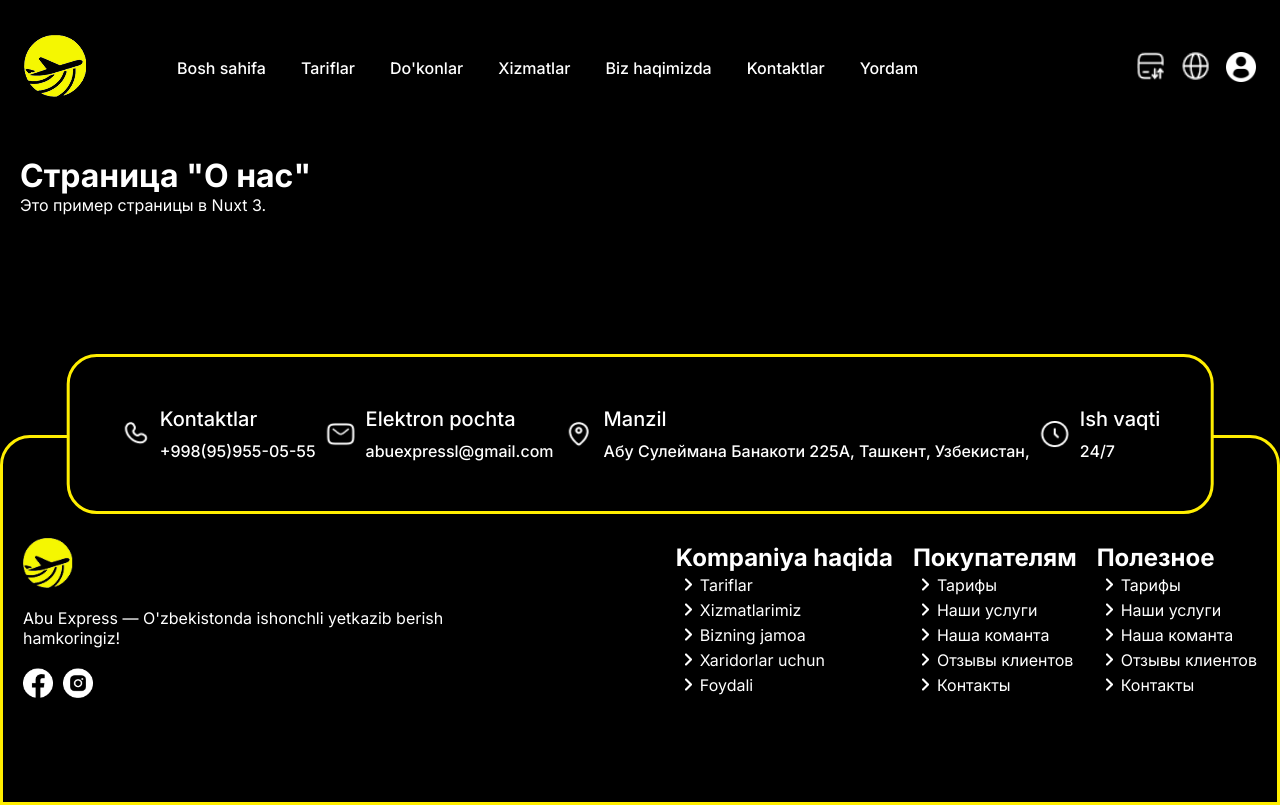
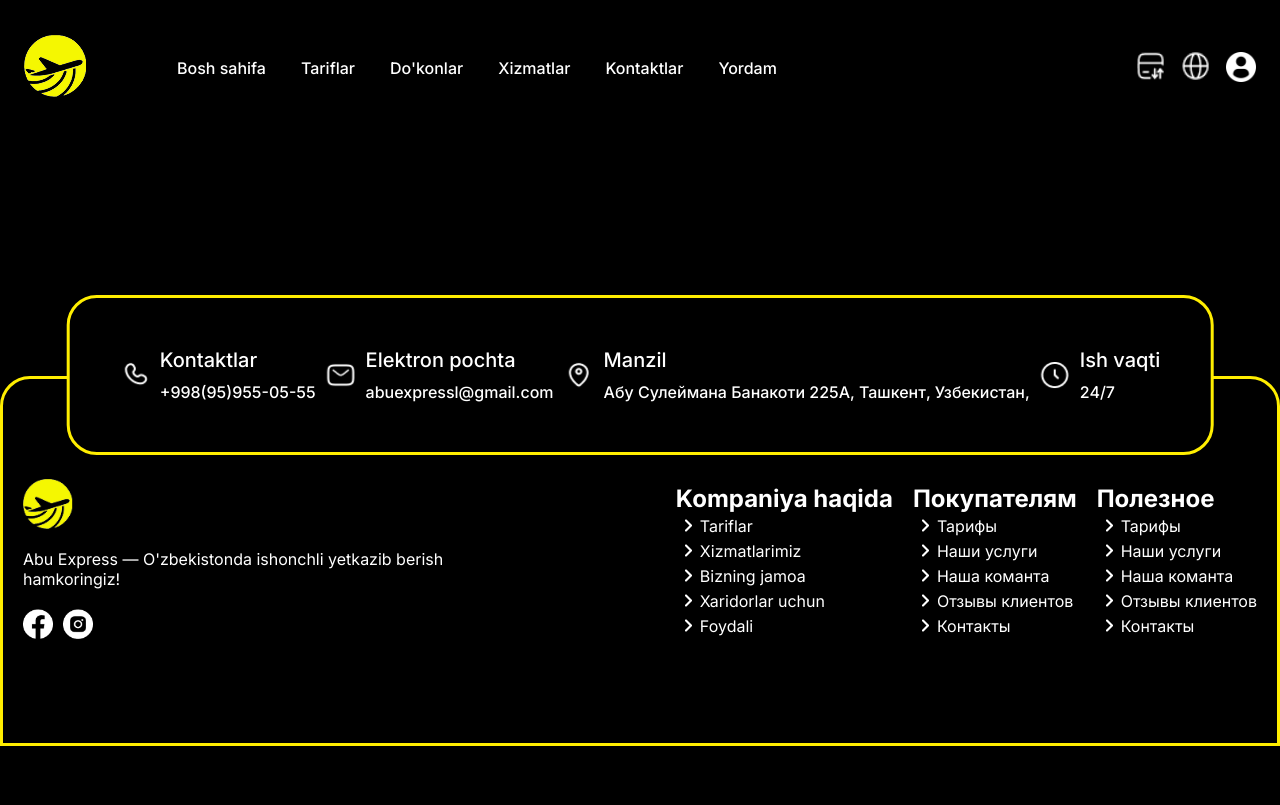
Before and after one commit to Sarvarchik2/express-abu, a Nuxt app: page /about/about in a window 1280 px wide. Built offline with nearby package versions, Linux system fonts and the light colour scheme.

Commit message:
feat: remove about page and its navigation links

```diff
--- a/components/navbar/navbar.vue
+++ b/components/navbar/navbar.vue
@@ -17,7 +17,7 @@
         <li><NuxtLink :to="localePath('/tarif')">{{ $t("tarif") }}</NuxtLink></li>
         <li><NuxtLink :to="localePath('/markets')">{{ $t("markets") }}</NuxtLink></li>
         <li><NuxtLink :to="localePath('/services')">{{ $t("services") }}</NuxtLink></li>
-        <li><NuxtLink :to="localePath('/')">{{ $t("about") }}</NuxtLink></li>
+
         <li><NuxtLink :to="localePath('/contact')">{{ $t("contact") }}</NuxtLink></li>
         <li><NuxtLink :to="localePath('/help')">{{ $t("help") }}</NuxtLink></li>
       </ul>
@@ -54,7 +54,7 @@
         <li><NuxtLink @click="closeMenu" :to="localePath('/tarif')">{{ $t("tarif") }}</NuxtLink></li>
         <li><NuxtLink @click="closeMenu" :to="localePath('/markets')">{{ $t("markets") }}</NuxtLink></li>
         <li><NuxtLink @click="closeMenu" :to="localePath('/services')">{{ $t("services") }}</NuxtLink></li>
-        <li><NuxtLink @click="closeMenu" :to="localePath('/')">{{ $t("about") }}</NuxtLink></li>
+
         <li><NuxtLink @click="closeMenu" :to="localePath('/contact')">{{ $t("contact") }}</NuxtLink></li>
         <li><NuxtLink @click="closeMenu" :to="localePath('/help')">{{ $t("help") }}</NuxtLink></li>
 
--- a/pages/about/about.vue
+++ /dev/null
@@ -1,6 +0,0 @@
-<template>
-  <div>
-    <h1>Страница "О нас"</h1>
-    <p>Это пример страницы в Nuxt 3.</p>
-  </div>
-</template>
```
